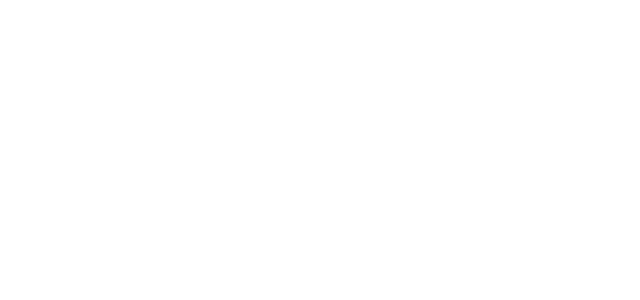
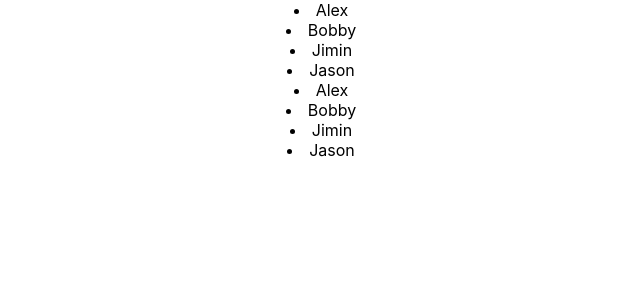
Before and after one commit to wostrau/native-javascript-typescript, a React (Create React App) app: page / in a window 1280 px wide. Shown: the top 300 px of the page, without its empty margins (319-959 px from the left). Built offline with nearby package versions, Linux system fonts and the light colour scheme.

Commit message:
DONE - 05 lesson from Native JS playlist / topic: map

```diff
--- a/src/App.tsx
+++ b/src/App.tsx
@@ -2,11 +2,18 @@ import React from 'react';
 import './App.css';
 
 function App() {
-  return (
-    <div className="App">
+    const names = ['Alex', 'Bobby', 'Jimin', 'Jason'];
+    const users = [{name: 'Alex'}, {name: 'Bobby'}, {name: 'Jimin'}, {name: 'Jason'}];
 
-    </div>
-  );
+    const liElements = names.map(n => <li>{n}</li>)
+    const liUsers = users.map((u, index) => <li key={index}>{u.name}</li>)
+
+    return (
+        <div className="App">
+            {liElements}
+            {liUsers}
+        </div>
+    );
 }
 
 export default App;
```
Also changed, not shown: src/05/05_02.tsx (+13 -0 lines), 1 other file (tests, documents, lock files or other folders).
